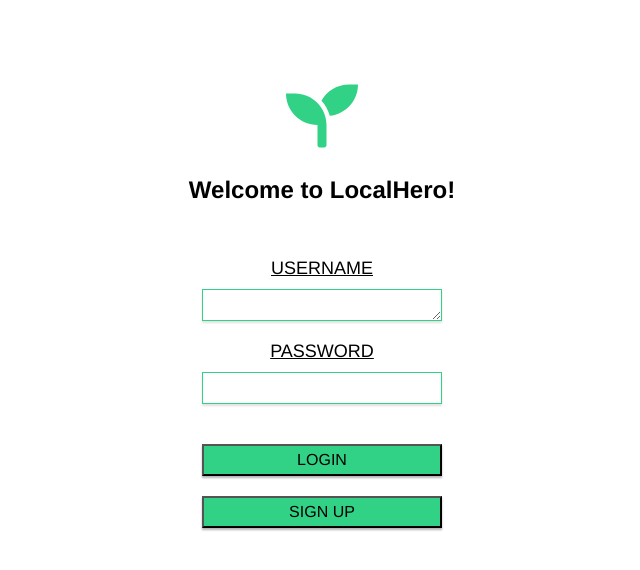
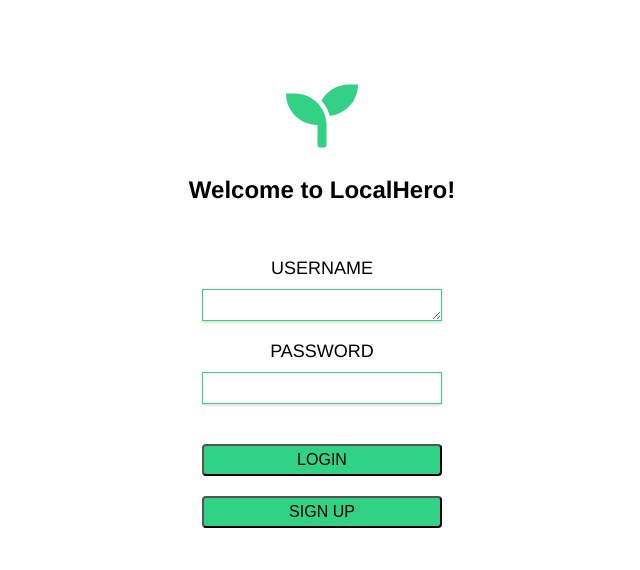
Before and after one commit to Vlad-Ber/Local_Heroes, a React (Create React App) app: page / in a window 1280 px wide. Shown: the top 570 px of the page, without its empty margins (318-958 px from the left). Built offline with nearby package versions, Linux system fonts and the light colour scheme.

Commit message:
made minor improvements to UI

```diff
--- a/src/components/ArrowButton.js
+++ b/src/components/ArrowButton.js
@@ -19,6 +19,10 @@ const ArrowButtonWrapper = styled.button`
     padding: 40px;
     font-size: 48px;
     border-radius: 100%;
+
+    &:hover {
+      cursor: pointer;
+    }
 `;
 
 export default ArrowButton;
--- a/src/components/ConfirmButton.js
+++ b/src/components/ConfirmButton.js
@@ -19,6 +19,10 @@ const ConfirmButtonWrapper = styled.button`
     padding: 40px;
     font-size: 48px;
     border-radius: 100%;
+
+    &:hover {
+      cursor: pointer;
+    }
 `;
 
 export default ConfirmButton;
--- a/src/components/SectionTitle.js
+++ b/src/components/SectionTitle.js
@@ -7,7 +7,6 @@ const SectionTitle = (props) => <SectionTitleWrapper paddingTop={props.paddingTo
 const SectionTitleWrapper = styled.div`
     font-size: ${props => props.fontSize || '18px'};
     text-align: center;
-    text-decoration: underline;
     text-transform: uppercase;
     padding-top: ${props => props.paddingTop || '20px'};
     padding-bottom: 10px;
--- a/src/components/TextButton.js
+++ b/src/components/TextButton.js
@@ -13,16 +13,29 @@ const TextButton = (props) => {
 const Button = styled.button`
     margin: auto;
     display: flex;
+
     justify-content: center;
     align-items: center;
     font-size: 1em;
+    font-family: 'Arial', Helvetica, sans-serif;
+
     height: ${props => props.height || '42px'};
     width: ${props => props.width || '18em'};
     margin-top: ${props => props.marginTop || '30px'};
     margin-bottom: ${props => props.marginBottom || '30px'};
+
     background: #31D285;
-    box-shadow: 0px 2px 2px rgba(0, 0, 0, 0.3);
-    font-family: 'Helvetica';
+    box-shadow: 1px;
+    border-radius: 4px;
+
+
+    &:hover {
+      cursor: pointer;
+
+      text-shadow: 0 0 2em rgba(250,250,250,1);
+      color:#FFFFFF;
+      border-color:#FFFFFF;
+    }
 `
 
 export default TextButton;
```
